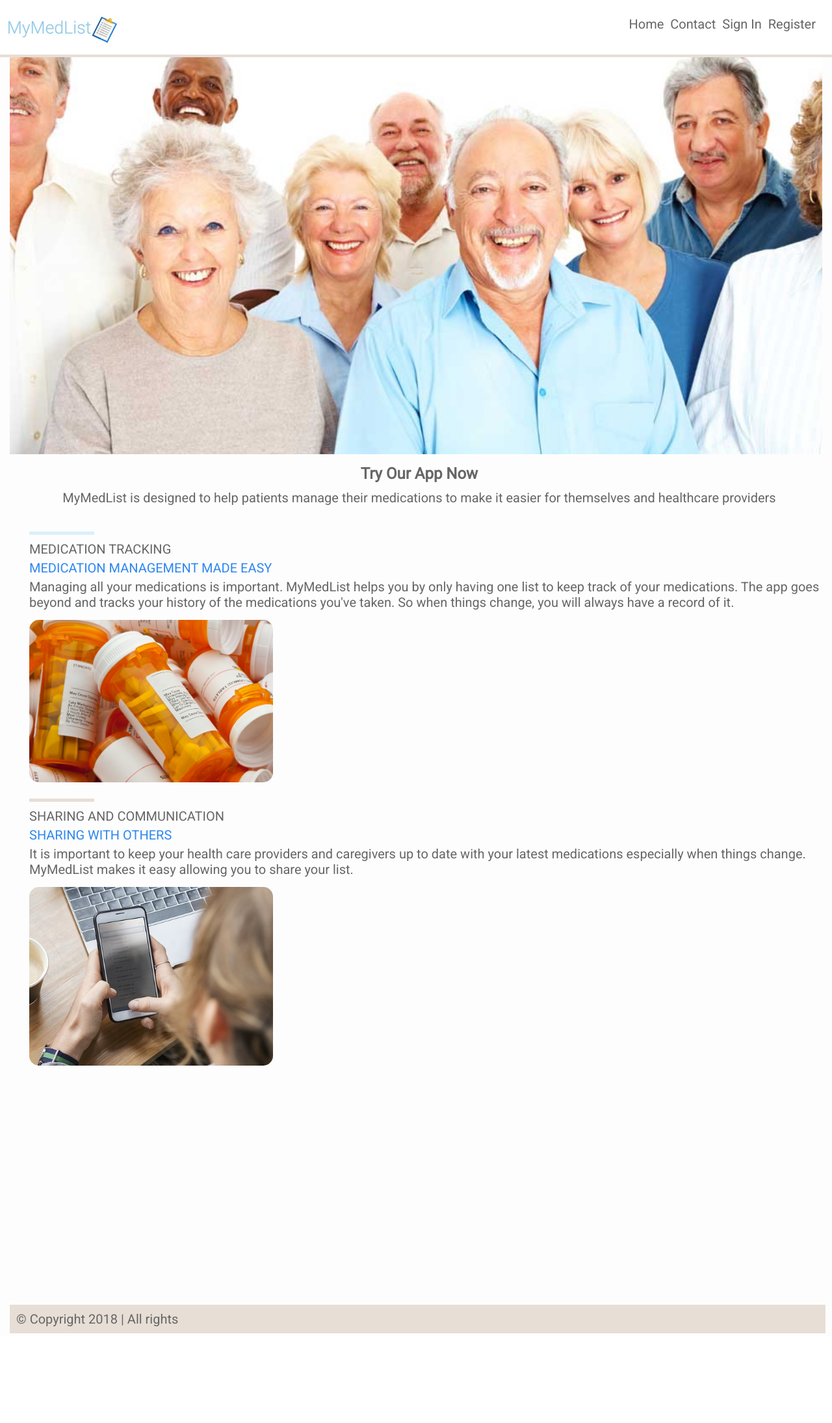
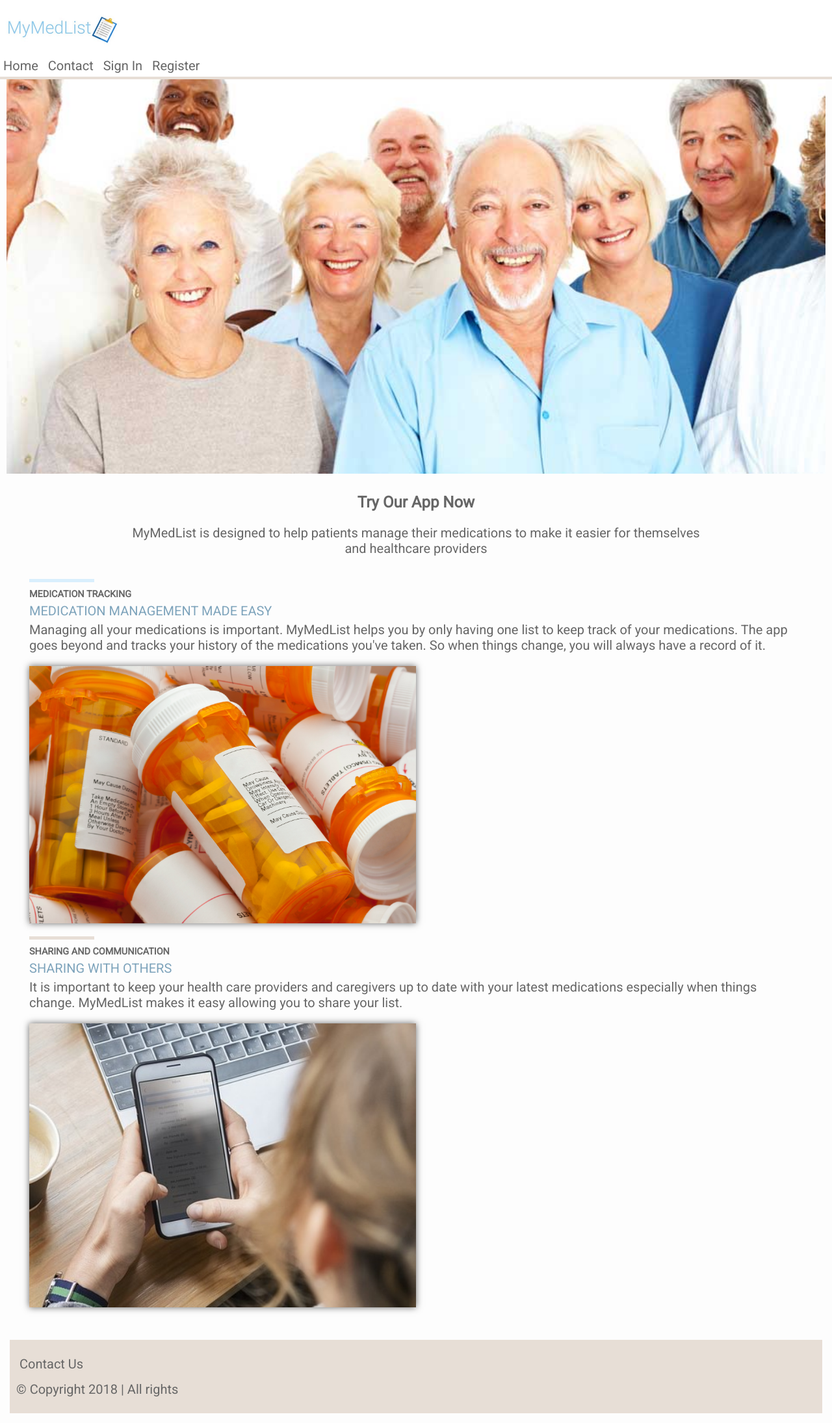
Before and after one commit to converyj/mymedlist_2019, a PHP site: page /home.php in a window 1280 px wide. Shown: the whole page at 65% size. Before the commit the page ends 2052 px from the top, so only its background shows below. Run offline with PHP 8.4, Linux system fonts and the light colour scheme.

Commit message:
css files

```diff
--- a/css/desktop.css
+++ b/css/desktop.css
@@ -1,34 +1,42 @@
 /*hamburger menu*/
 .hamburger_btn {
-	display: none;
+  display: none;
 }
 
-.nav ul {
-	list-style: none;
+nav {
+  display: flex;
+  justify-content: space-between;
+  align-items: center;
+  padding-right: 20px;
 }
+
 .nav li {
-	list-style: none;
-	float: left;
-	display: inline-block;
-	padding: 5px;
+  list-style: none;
+  display: inline-block;
+  padding: 5px;
 }
 
 #banner {
-	height: 31em;
+  height: 31em;
 }
 
-#features {
+#desc p {
+  max-width: 70%;
+}
+
+/* #features {
 	display: grid;
 	width: 100%;
 	grid-template-columns: 50% 50%;
 	grid-auto-rows: minmax(130px, auto);
+} */
+#features img,
+#tracking img {
+  width: 50%;
+  /* border-radius:15px; */
 }
 
-#features img {
-	border-radius:15px;
-}
-
-#tracking {
+/* #tracking {
 	grid-column: 1 / span 2;
 }
 
@@ -36,37 +44,53 @@
 	grid-column: 2 / 2;
 	grid-row: 1 / 1;
 	width: 30%;
-}
-
-#features #sharing {
+} */
+/* #features #sharing {
 	grid-column: 1 / span 2;
 	grid-row: 2 / span 2;
-}
-
-#sharing img {
+} */
+/* #sharing img {
 	grid-column: 2 / 2;
 	grid-row: 1 / 1;
 	width: 30%;
+} */
+/* #myList {
+	border: 1px solid #ccc;
+  border-collapse: collapse;
+  margin: 0;
+  padding: 0;
+  width: 100%;
+  table-layout: fixed;
+} */
+@supports (display: grid) {
+  .register {
+    display: grid;
+    column-gap: 0.5em;
+    grid-template-areas: "fname   lname" "email  pass" "role   ." "button      button";
+  }
+}
+.fname {
+  grid-area: fname;
 }
 
-#menu {
-	display: grid;
-	width: 100%;
-	grid-auto-columns: 1fr 1fr 1fr 1fr;
-	grid-gap: .5px;
-	text-align:center;
+.lname {
+  grid-area: lname;
 }
 
-#two {
-	grid-column: 2 / 2;
+.email {
+  grid-area: email;
 }
 
-#three {
-	grid-row: 1 / 1;
-	grid-column: 3 / 3;
+.pass {
+  grid-area: pass;
 }
 
-#four {
-	grid-row: 1 / 1;
-	grid-column: 4 / 4;
+.role {
+  grid-area: role;
 }
+
+.button {
+  grid-area: button;
+}
+
+/*# sourceMappingURL=desktop.css.map */
--- a/css/main.css
+++ b/css/main.css
@@ -1,33 +1,51 @@
 * {
-	margin:0;
+  margin: 0;
   padding: 0;
 }
 
-html, body {
-	margin:0;
-	padding: 0;
+html {
   height: 100%;
 }
 
 body {
-	padding: 0;
-	margin: 0;
   margin-top: 74px;
-	height: 100%;
+  display: flex;
+  flex-direction: column;
+  min-height: 100%;
   font-size: 20px;
-	font-family: 'Roboto', monospace;
+  font-family: "Roboto", monospace;
   background-color: #FDFDFD;
   color: #666666;
   box-sizing: border-box;
-	padding-bottom: 5em;
 }
 
-main {
-	padding-bottom: 25%;
+#wrapper {
+  margin: 10px;
+  overflow: hidden;
+  padding: 5px;
+  position: relative;
 }
 
 p {
   margin: 5px 0;
+}
+
+img {
+  max-width: 100%;
+  height: auto;
+  display: block;
+}
+
+h1, h2 {
+  font-size: 24px;
+  margin: 6px 0;
+  padding: 10px;
+  position: relative;
+  z-index: 5;
+}
+
+h3 {
+  font-size: 24px;
 }
 
 header {
@@ -41,24 +59,18 @@ header {
 }
 
 .logo {
-	float: left;
   width: 200px;
-	display: block;
 }
 
-nav {
-	float: right;
-	padding: 20px;
+#banner {
+  width: 100vw;
+  max-width: initial;
+  object-fit: cover;
+  background: url("../images/banner.jpg") no-repeat center;
+  height: 15em;
+  background-size: cover;
+  margin: 1em calc(50% - 50vw);
 }
-
-/*hamburger menu*/
-.hamburger_btn {
-	display: inline-block;
-	font-size: 30px;
-	color: #707070;
-	float: right;
-}
-
 
 li {
   display: none;
@@ -66,30 +78,10 @@ li {
   padding: 5px;
 }
 
-.responsive nav {
-	position: absolute;
-	padding: 20px;
-	right: 20px;
-	top: 60px;
-	width: 50%;
-	border-radius: 4px 0 4px 4px;
-	background-color: blue;
-}
-
-.responsive li {
-	display: block;
-	padding: 5px;
-	width: 100%;
-}
-
-.responsive a {
-	display: block;
-	text-align: left;
-}
-
 a {
   text-decoration: none;
   color: #666666;
+  cursor: pointer;
 }
 
 span a {
@@ -97,42 +89,45 @@ span a {
   color: #0666F6;
 }
 
-a:hover {
-	color: orange;
+a:hover,
+a:focus {
+  color: #363636;
 }
 
-#wrapper {
-	margin: 10px;
-	overflow: hidden;
-	padding: 5px;
-	min-height: 100%;
-	position: relative;
+/*hamburger menu*/
+.hamburger_btn {
+  position: absolute;
+  top: 0;
+  left: 80%;
+  background: transparent;
+  border: 0;
+  z-index: 100;
 }
 
-#banner {
-	background-image: url("../images/banner.jpg");
-	background-repeat: no-repeat;
-	height: 15em;
-	background-size: cover;
-	background-position: center;
+.hamburger_btn:hover,
+.hamburger_btn:focus {
+  cursor: pointer;
 }
 
-h1, h2 {
-	font-size: 24px;
-	margin: 6px 0;
-	padding: 5px 10px;
-	position: relative;
-	z-index: 5;
+.responsive li {
+  display: block;
+  text-align: center;
+  padding: 5px;
 }
 
-h3 {
-	font-size: 24px;
+.responsive a {
+  display: block;
+  width: 100%;
 }
 
 #desc {
   text-align: center;
+}
+
+#desc p {
   padding: 5px;
   width: 100%;
+  margin: auto;
 }
 
 #features {
@@ -140,7 +135,7 @@ h3 {
   margin: 10px;
 }
 
-#features {
+/* #features {
 	display: grid;
 	width: 100%;
 	grid-template-columns: 50%;
@@ -154,17 +149,23 @@ h3 {
 #features #sharing {
 	grid-column: 1 / span 2;
 	grid-row: 2 / span 2;
-}
-
-#tracking .heading, #sharing .heading {
-	color:#2D87EF;
+} */
+#tracking .heading,
+#sharing .heading {
+  color: #7da3bb;
 }
 
 #sharing {
   margin-top: 20px;
 }
 
-.subtitle, .heading {
+.subtitle {
+  font-weight: bold;
+  font-size: 0.9rem;
+}
+
+.subtitle,
+.heading {
   text-transform: uppercase;
 }
 
@@ -182,22 +183,39 @@ h3 {
   margin-bottom: 10px;
 }
 
-#features img {
+#features img,
+#tracking img {
   margin-top: 10px;
-	width:50%;
-	border-radius: 2%;
+  box-shadow: 0 0 10px #666666;
+  margin: 1em 0;
+}
+
+.cred {
+  width: 90%;
+  max-width: 55em;
+  padding: 3em 0;
+  margin: 0 auto;
 }
 
 label {
   display: block;
+  margin-bottom: 1em;
+  color: #606060;
+  font-weight: 900;
 }
 
-input[type=text], [type=email], [type=date], [type=search], select, textarea {
+input[type=text],
+[type=email],
+[type=date],
+[type=search],
+select,
+textarea {
   box-sizing: border-box;
+  display: block;
+  padding: 0.75em;
   width: 100%;
   margin: 5px 0;
   padding: 5px 0;
- 	display: inline-block;
   font-family: Roboto, monospace;
   color: #666666;
   font-size: 20px;
@@ -206,7 +224,7 @@ input[type=text], [type=email], [type=date], [type=search], select, textarea {
 input[type=submit], button {
   box-sizing: border-box;
   background-color: #D9EFFD;
-	margin: 10px;
+  margin: 10px auto;
   padding: 5px 25px;
   border: 1px solid #707070;
   text-align: center;
@@ -222,89 +240,13 @@ input[type=submit], button {
   border: 1px solid #707070;
   text-align: center;
   border-radius: 25px;
+  cursor: pointer;
+  display: inline-flex;
 }
 
 table {
   box-sizing: border-box;
   margin: 2% 0;
-	width: 100%;
-	border-collapse: collapse;
-
-}
-
-table, th, td {
-	border: 1px solid black;
-}
-
-th, td {
-	text-align: center;
-	padding: 12px;
-}
-
-#menu {
-	display: grid;
-	width: 100%;
-	grid-auto-rows: minmax(125px, auto);
-	grid-gap: .5px;
-	align-items: end;
-	text-align:center;
-}
-
-#menu div {
-	padding: 5px;
-}
-
-#one {
-	grid-row: 1 / span 1;
-	grid-column: 1 / 1;
-}
-
-#two {
-	grid-row: 1 / span 1;
-	grid-column: 2 / 2;
-}
-
-#menu img {
-	width: 30%;
-	border-radius: 50%;
-}
-
-#three {
-	grid-row: 2 / span 2;
-	grid-column: 1 / 1;
-}
-
-#four {
-	grid-row: 2 / span 2;
-	grid-column: 2 / 2;
-}
-
-footer {
-	width: 100%;
-	margin-top: 21px;
-	padding: 5px 10px;
-	background-color: #E7DED6;
-	bottom: 0;
-}
-
-footer #logo {
-	width: 19%;
-}
-
-#footer {
-	display: inline-block;
-	width: 20%;
-	float: left;
-}
-
-footer #footer li {
-	display: inline-block;
-}
-
-@media print {
-	table {
-		box-sizing: border-box;
-		margin: 10px;
   width: 100%;
   border-collapse: collapse;
 }
@@ -317,4 +259,158 @@ footer #footer li {
   text-align: center;
   padding: 12px;
 }
+
+#menu img {
+  width: 50%;
+  height: 50%;
 }
+
+#menu {
+  display: flex;
+  flex-direction: column;
+  justify-content: center;
+  align-items: center;
+}
+
+#menu div {
+  padding: 5px;
+  display: flex;
+  flex-direction: column;
+  justify-content: center;
+  align-items: center;
+  text-align: center;
+}
+
+#one {
+  grid-column: span 1;
+}
+
+#two {
+  grid-column: span 1;
+}
+
+#three {
+  grid-column: span 1;
+}
+
+#four {
+  grid-column: span 1;
+}
+
+#myList tr:nth-child(even) {
+  background-color: rgba(188, 224, 253, 0.1);
+}
+
+#myList tr:nth-child(odd) {
+  background-color: rgba(188, 224, 253, 0.4);
+}
+
+span {
+  padding: 0 0.1em;
+}
+
+@media only screen and (min-width: 20em) and (max-width: 64em) {
+  /* Force table to not be like tables anymore */
+  #myList > tr, th, td {
+    display: block;
+  }
+
+  /* Hide table headers (but not display: none;, for accessibility) */
+  #myList th {
+    position: absolute;
+    top: -9999px;
+    left: -9999px;
+  }
+
+  #myList tr {
+    margin: 1rem 0;
+  }
+
+  #myList td, tr {
+    text-align: left;
+    padding: 0.5rem 1rem;
+  }
+
+  #myList td {
+    /* Behave  like a "row" */
+    border: none;
+    border-bottom: 1px solid #eee;
+    position: relative;
+    padding-left: 50%;
+  }
+
+  #myList td:before {
+    /* Now like a table header */
+    position: absolute;
+    /* Top/left values mimic padding */
+    top: 6px;
+    left: 6px;
+    width: 45%;
+    padding-right: 10px;
+    white-space: nowrap;
+  }
+
+  td:nth-of-type(1):before {
+    content: "Name";
+  }
+
+  td:nth-of-type(2):before {
+    content: "Units";
+  }
+
+  td:nth-of-type(3):before {
+    content: "Dosage";
+  }
+
+  td:nth-of-type(4):before {
+    content: "Frequency";
+  }
+
+  td:nth-of-type(5):before {
+    content: "Type";
+  }
+
+  td:nth-of-type(5):before {
+    content: "Prescription Date";
+  }
+
+  td:nth-of-type(6):before {
+    content: "Action";
+  }
+}
+/* Column system
+==============================
+*/
+[class^=col-] {
+  margin-top: 1em;
+}
+
+[class^=col-]:first-of-type {
+  margin-top: 0;
+}
+
+.col-1 {
+  width: 22%;
+  float: left;
+  line-height: 2;
+}
+
+footer {
+  margin-top: auto;
+  padding: 1em 10px;
+  background-color: #E7DED6;
+  text-align: left;
+}
+footer ul {
+  display: inline-block;
+}
+footer li {
+  display: block;
+  float: left;
+}
+footer p {
+  clear: both;
+  display: block;
+}
+
+/*# sourceMappingURL=main.css.map */
--- a/css/tablet.css
+++ b/css/tablet.css
@@ -1,3 +1,35 @@
 #banner {
-	height: 20em;
+  height: 20em;
 }
+
+#menu {
+  display: grid;
+  width: 100%;
+  grid-auto-columns: 1fr 1fr 1fr 1fr;
+  grid-gap: 0.5px;
+  text-align: center;
+}
+
+#two {
+  grid-column: 2/2;
+}
+
+#three {
+  grid-row: 1/1;
+  grid-column: 3/3;
+}
+
+#four {
+  grid-row: 1/1;
+  grid-column: 4/4;
+}
+
+footer [class^=col-] {
+  float: left;
+}
+
+.col-3 {
+  width: 32%;
+}
+
+/*# sourceMappingURL=tablet.css.map */
```
Also changed, not shown: css/print.css (added, +9 -0 lines), 4 other files. Lines whose indentation alone changed are shown as unchanged.
